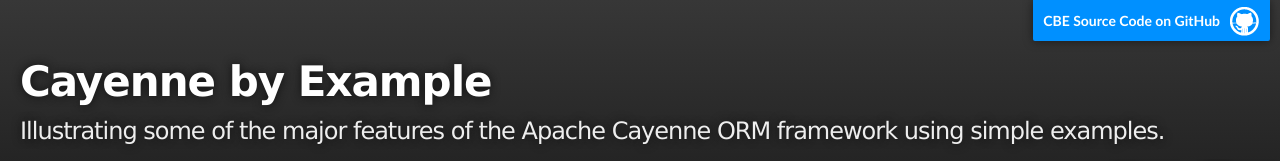
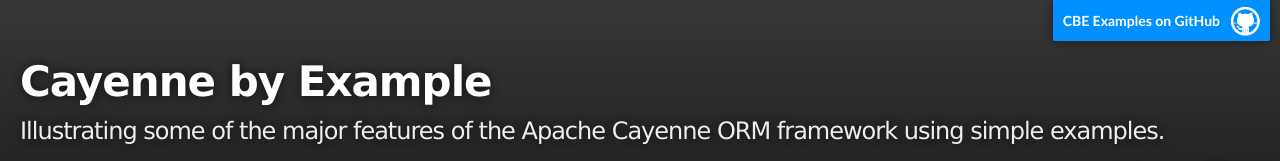
Before and after one commit to mrg/cbe, a Jekyll site: the page built from index.md, in a window 1280 px wide and 900 px high. Shown: the top 161 px of the window. Built offline with Jekyll 4.4.1, drawn with Linux system fonts in a browser that asks for light colours; Markdown is read by kramdown in place of the engine named in the settings.

Commit message:
Changed @GitHub reference again.

```diff
--- a/_layouts/default.html
+++ b/_layouts/default.html
@@ -23,7 +23,7 @@
     <!-- HEADER -->
     <div id="header_wrap" class="outer">
         <header class="inner">
-          <a id="forkme_banner" href="https://github.com/mrg/cbe">CBE Source Code on GitHub</a>
+          <a id="forkme_banner" href="https://github.com/mrg/cbe">CBE Examples on GitHub</a>
 
           <h1 id="project_title">{{ site.title }}</h1>
           <h2 id="project_tagline">{{ site.tagline }}</h2>
```
